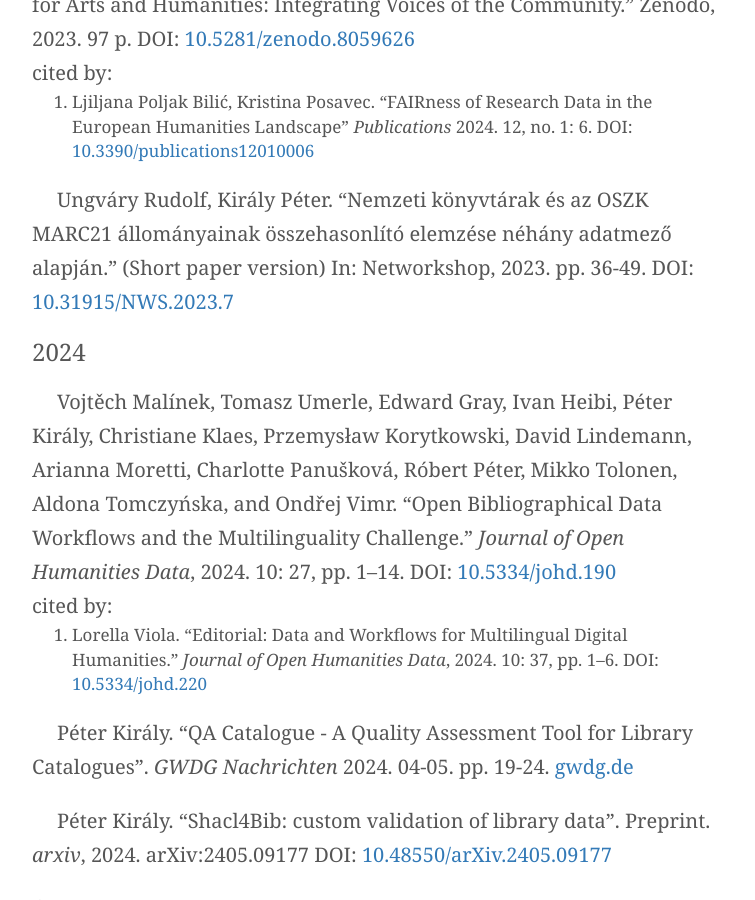
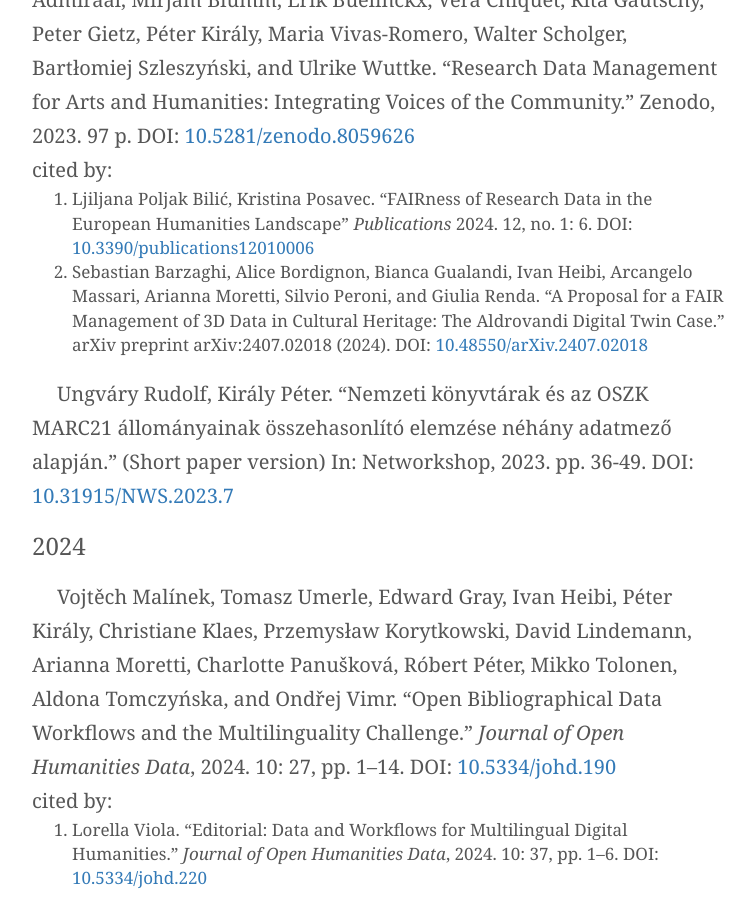
Before and after one commit to pkiraly/pkiraly.github.io, a Jekyll site: the page built from about.md, in a window 1280 px wide and 900 px high, scrolled down 17396 px. Shown: the whole window, without its empty margins (258-1013 px from the left). Built offline with Jekyll 4.4.1, drawn with Linux system fonts in a browser that asks for light colours; nearby versions of some CDN libraries; some web fonts are replaced; comment, search, counter and statistics services are not loaded; some of the changed text lies outside the part shown.

Commit message:
Adding Barzaghi et al. 2024 and Hegel et al. 2024

```diff
--- a/about.md
+++ b/about.md
@@ -209,7 +209,7 @@
 1. Dietmar Kammerer and Kai Matuszkiewicz. "Forschungsdaten in der Medienwissenschaft: Infrastrukturen, Plattformen und Forschungsdatenmanagement und ihre Bedeutung für die digitale Transformation der Medienwissenschaft". In: Stollfuß, S., Niebling, L., Raczkowski, F. (eds) Handbuch Digitale Medien und Methoden. Springer VS, Wiesbaden, 2023. pp. 1-19. DOI: [10.1007/978-3-658-36629-2_6-1](https://doi.org/10.1007/978-3-658-36629-2_6-1)
 2. Maxi Kindling. "Qualitätssicherung von Datenpublikationen bei Data Journals und Forschungsdatenrepositorien". Doctoral Thesis. Philosophischen Fakultät der Humboldt-Universität zu Berlin. 2022. DOI: [10.18452/26023](https://doi.org/10.18452/26023)
 3. Dr. Yves Vincent Grossmann (ed.) "Data Quality". In: Max Planck Digital Library. _Research Data Management. Information Platform for Max Planck Researchers_ [mpdl.mpg.de](https://rdm.mpdl.mpg.de/before-research/data-quality/)
-
+4. Philipp Hegel, Melanie Seltmann and Helmut W. Klug. "Forschungsdatenmanagement". In: KONDE Weißbuch. Hrsg. v. Selina Galka und Helmut W. Klug unter Mitarbeit von Susanne Höfer im Projekt "Enlarging 'Weißbuch Digitale Edition'". 2024. pp. 1-5. Handle: [11471/562.50.293](https://hdl.handle.net/11471/562.50.293)
 
 Rudolf Ungváry, and Péter Király. "Bemerkungen zu der Qualitätsbewertung von MARC-21-Datensätzen". In _Qualität in der Inhaltserschließung._ Edited by: Michael Franke-Maier, Anna Kasprzik, Andreas Ledl and Hans Schürmann. Berlin, Boston: De Gruyter Saur. ISBN: 9783110691597, DOI: 10.1515/9783110691597 (Bibliotheks- und Informationspraxis, Volume 70) pp. 177-227. DOI: [10.1515/9783110691597-011](https://doi.org/10.1515/9783110691597-011)
 
@@ -240,6 +240,7 @@
 Erzsébet Tóth-Czifra, Marta Błaszczyńska, Francesco Gelati, Femmy Admiraal, Mirjam Blümm, Erik Buelinckx, Vera Chiquet, Rita Gautschy, Peter Gietz, Péter Király, Maria Vivas-Romero, Walter Scholger, Bartłomiej Szleszyński, and Ulrike Wuttke. "Research Data Management for Arts and Humanities: Integrating Voices of the Community." Zenodo, 2023. 97 p. DOI: [10.5281/zenodo.8059626](https://doi.org/10.5281/zenodo.8059626)<br/>
 cited by:<br/>
 1. Ljiljana Poljak Bilić, Kristina Posavec. "FAIRness of Research Data in the European Humanities Landscape" _Publications_ 2024. 12, no. 1: 6. DOI: [10.3390/publications12010006](https://doi.org/10.3390/publications12010006)
+2. Sebastian Barzaghi, Alice Bordignon, Bianca Gualandi, Ivan Heibi, Arcangelo Massari, Arianna Moretti, Silvio Peroni, and Giulia Renda. "A Proposal for a FAIR Management of 3D Data in Cultural Heritage: The Aldrovandi Digital Twin Case." arXiv preprint arXiv:2407.02018 (2024). DOI: [10.48550/arXiv.2407.02018](https://doi.org/10.48550/arXiv.2407.02018)
 
 Ungváry Rudolf, Király Péter. "Nemzeti könyvtárak és az OSZK MARC21 állományainak összehasonlító elemzése néhány adatmező alapján." (Short paper version) In: Networkshop, 2023. pp. 36-49. DOI: [10.31915/NWS.2023.7](https://doi.org/110.31915/NWS.2023.7)
 
```
